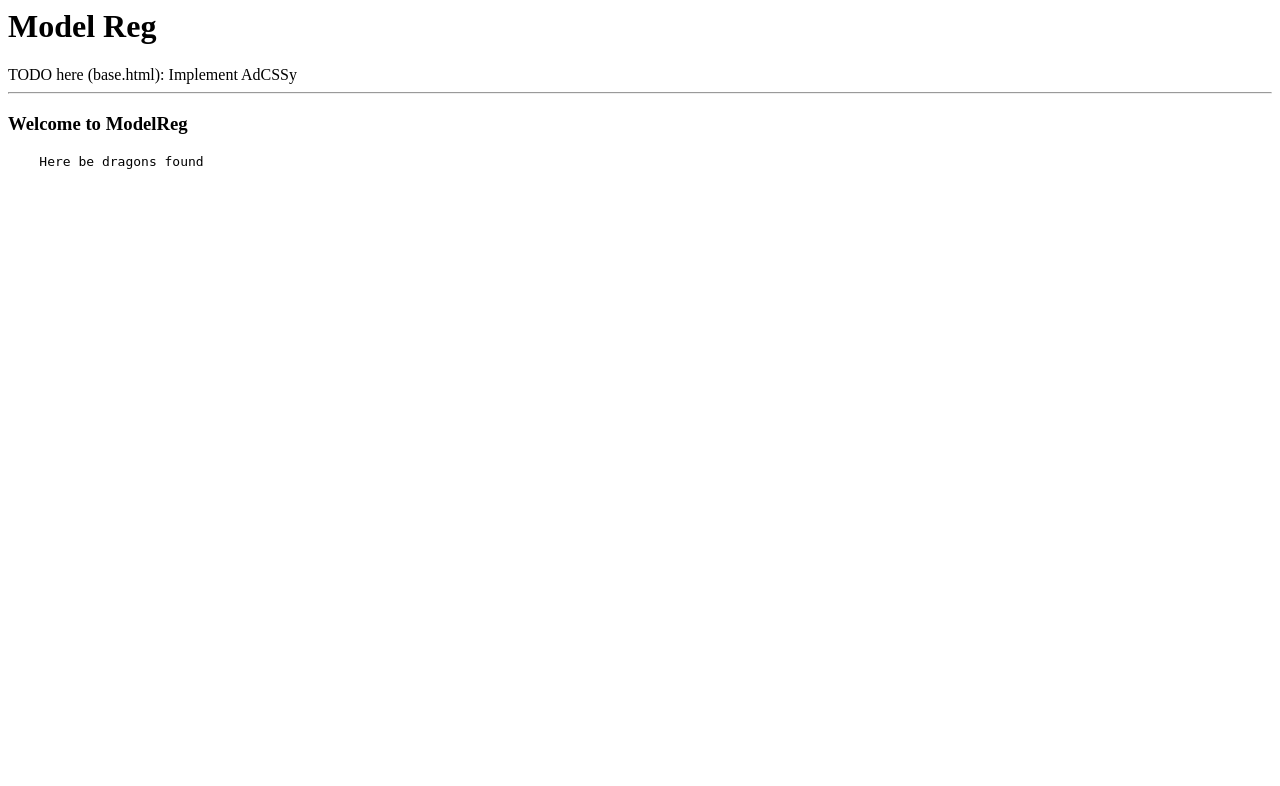
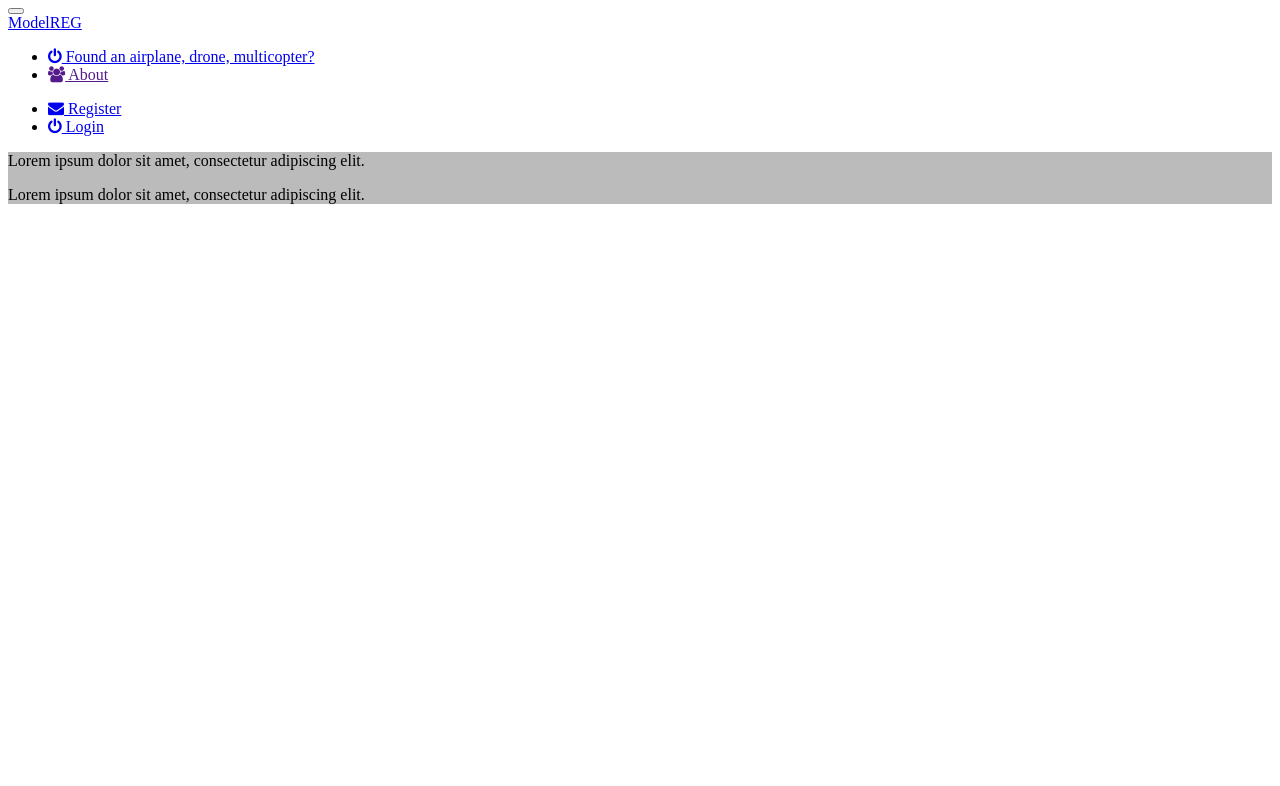
Before and after one commit to modelreg/modelreg, a Django app: page / in a window 1280 px wide. Shown: the top 786 px of the page. Run offline with Django 3.2, Linux system fonts and the light colour scheme; parts of the project's set-up code (start-up, migrations or seed data) failed here and were passed over; some libraries are stand-ins or nearby versions.

Commit message:
Introduce initial layout (via adcssy).
Adding adcssy and font-awesome as git submodules, and
getting an initial structure for the main layout ready.

```diff
--- a/modelreg/settings.py
+++ b/modelreg/settings.py
@@ -122,4 +122,8 @@ USE_TZ = True
 
 STATIC_URL = '/static/'
 
+STATICFILES_DIRS = [
+    os.path.join(BASE_DIR, "static"),
+]
+
 ACCOUNT_ACTIVATION_DAYS = 7
--- a/modelreg/templates/base.html
+++ b/modelreg/templates/base.html
@@ -1,13 +1,71 @@
+{% load static %}
+{% load i18n %}
 <html>
     <head>
+        <meta charset="utf-8">
         <title>{% block title %}{% endblock %}</title>
+        <meta name="viewport" content="width=device-width,initial-scale=1.0">
+        <link rel="stylesheet" href="{% static "adcssy/build/css/adcssy.min.css" %}">
+        <link rel="stylesheet" href="{% static "fontawesome/css/font-awesome.min.css" %}">
     </head>
     <body>
-        <h1>Model Reg</h1>
-        TODO here (base.html): Implement AdCSSy
-        <br>
-        <hr>
-        {% block content %}
-        {% endblock%}
+        <nav class="nav-top nav-top--fixed">
+            <header class="nav-top-header">
+                <button class="nav-toggle nav-top-toggle" onclick="this.parentNode.parentNode.classList.toggle('nav-top--expand')">
+                    <span class="nav-toggle-icon"></span>
+                </button>
+                <a href="#">
+                    <div class="nav-top-header-logo"></div>
+                    <div class="nav-top-header-title">ModelREG</div>
+                </a>
+            </header>
+            <section class="nav-top-body">
+                <ul class="nav-top-list">
+                    <li class="nav-top-list-item">
+                        <a href="#">
+                            <i class="fa fa-power-off"></i>
+                            {% trans "Found an airplane, drone, multicopter?" %}
+                        </a>
+                    </li>
+                    <li class="nav-top-list-item">
+                        <a href="">
+                            <i class="fa fa-users"></i>
+                            {% trans "About" %}
+                        </a>
+                    </li>
+                </ul>
+                <ul class="nav-top-list nav-top-list--right">
+                    <li class="nav-top-list-item">
+                        <a href="#">
+                            <i class="fa fa-envelope"></i>
+                            {% trans "Register" %}
+                        </a>
+                    </li>
+                    <li class="nav-top-list-item">
+                        <a href="#">
+                            <i class="fa fa-power-off"></i>
+                            {% trans "Login" %}
+                        </a>
+                    </li>
+                </ul>
+            </section>
+        </nav>
+        <div  class="page">
+            <main class="page-main page-main--scroll" style="background: #bbb">
+
+            <section class="page-content ">
+                <section class="page-content-main">
+                    {% block content-main %}
+                    <p>Lorem ipsum dolor sit amet, consectetur adipiscing elit.</p>
+                    {% endblock %}
+                </section>
+                <footer class="page-content-footer">
+                    {% block footer %}
+                    <p>Lorem ipsum dolor sit amet, consectetur adipiscing elit.</p>
+                    {% endblock %}
+                </footer>
+            </section>
+            </main>
+        </div>
     </body>
 </html>
```
Also changed, not shown: README.md, 1 other file.
